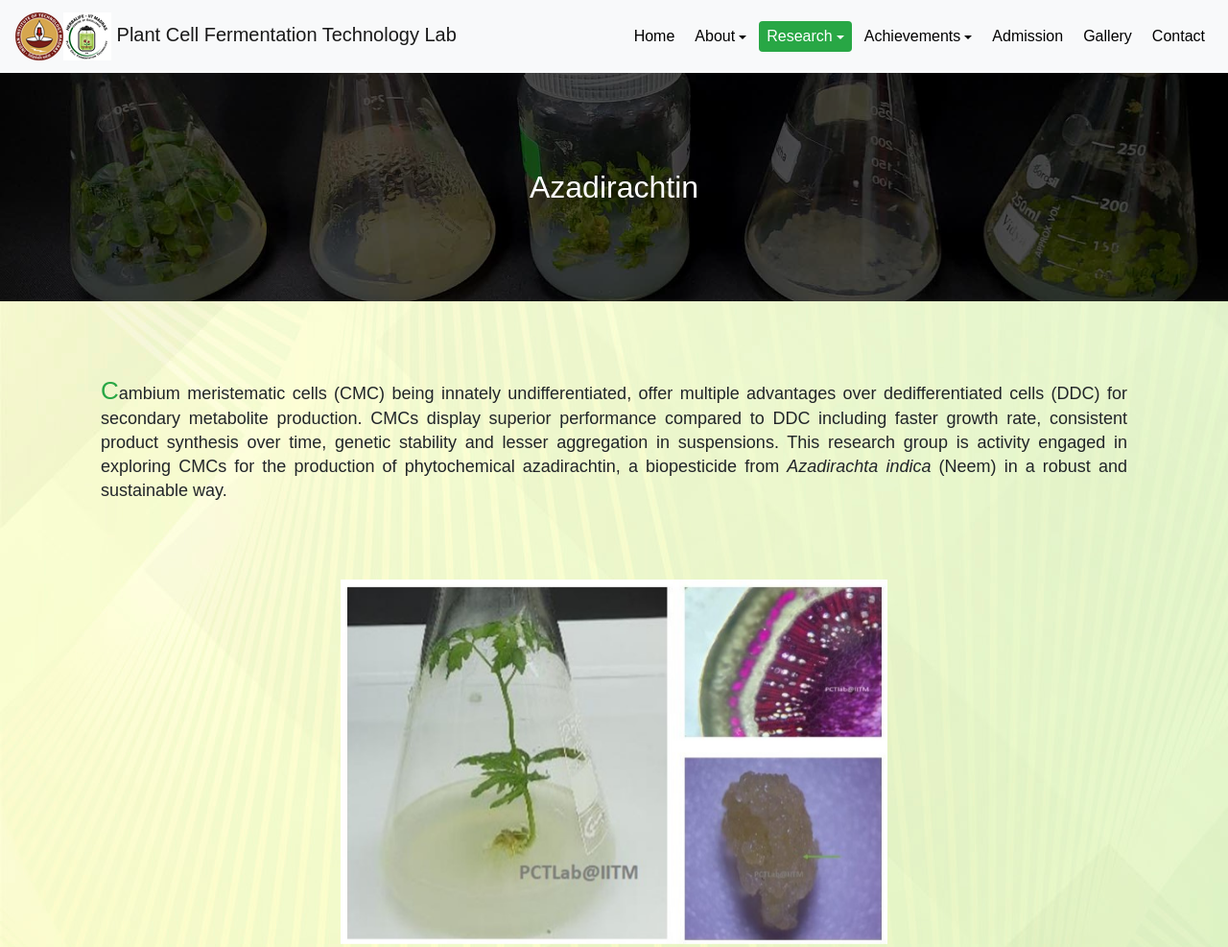
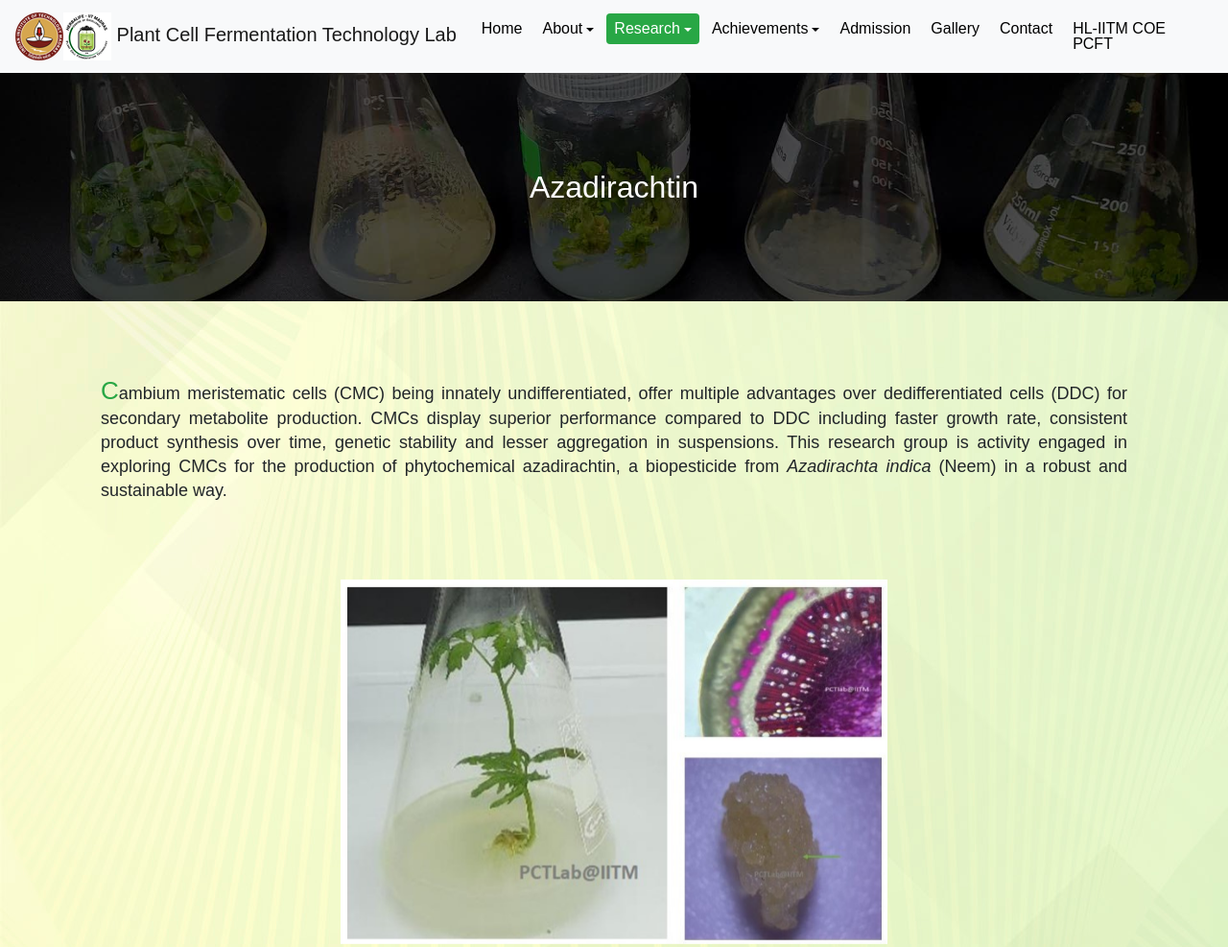
Before and after one commit to PCTLab/PCTIITM, a plain HTML site: page azadirachtin.html in a window 1280 px wide. Shown: the top 987 px of the page at 96% size. Drawn offline with nearby package versions, Linux system fonts and the light colour scheme; a web font is replaced by a local one.

Commit message:
Add link to HL-IITM COE PCFT in navigation

```diff
--- a/azadirachtin.html
+++ b/azadirachtin.html
@@ -83,6 +83,9 @@
                 <li class="nav-item">
                     <a class="nav-link" href="contact.html">Contact</a>
                 </li>
+				<li class="nav-item">
+                    <a class="nav-link" href="https://coepcft.org">HL-IITM COE PCFT</a>
+				</li>
             </ul>
         </div>
     </nav>
```
